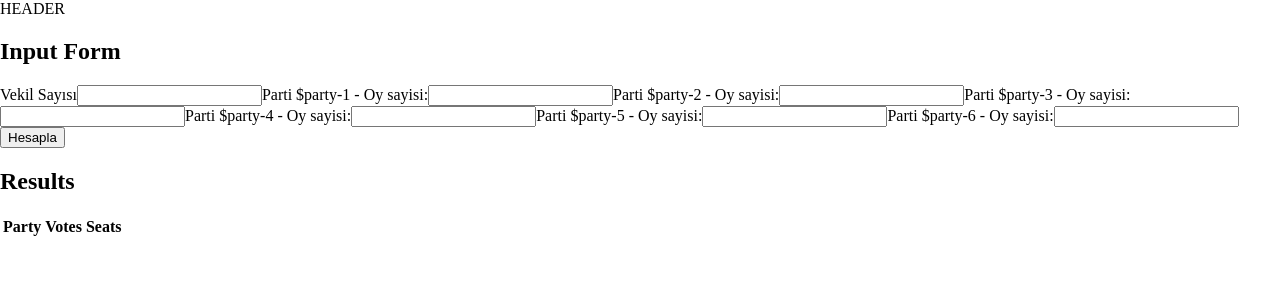
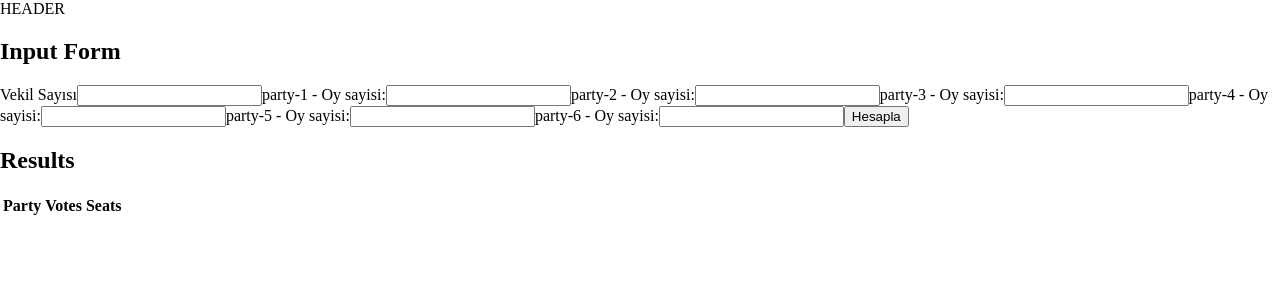
Before and after one commit to berkaysson/dhondt-system-calculator, a React (Create React App) app: page / in a window 1280 px wide. Shown: the top 300 px of the page. Built offline with nearby package versions, Linux system fonts and the light colour scheme.

Commit message:
Fixed partyName

```diff
--- a/src/Components/PartyForm.js
+++ b/src/Components/PartyForm.js
@@ -1,6 +1,6 @@
 const PartyForm = ({partyName}) => {
   return <>
-    <label htmlFor={partyName}>Parti ${partyName} - Oy sayisi:</label>
+    <label htmlFor={partyName}>{partyName} - Oy sayisi:</label>
     <input type="number" id={partyName} name={partyName}></input>
   </>
 }
```
